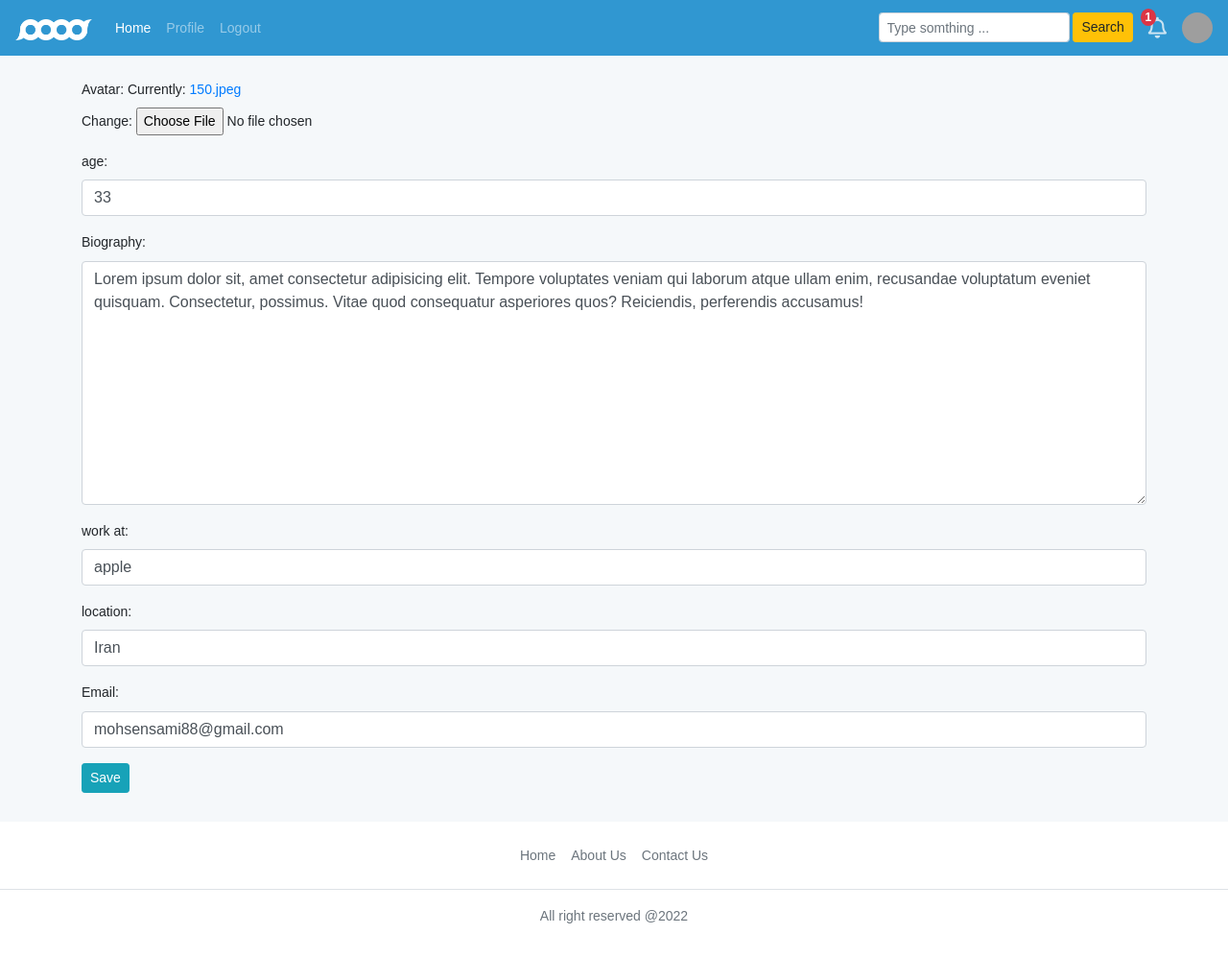
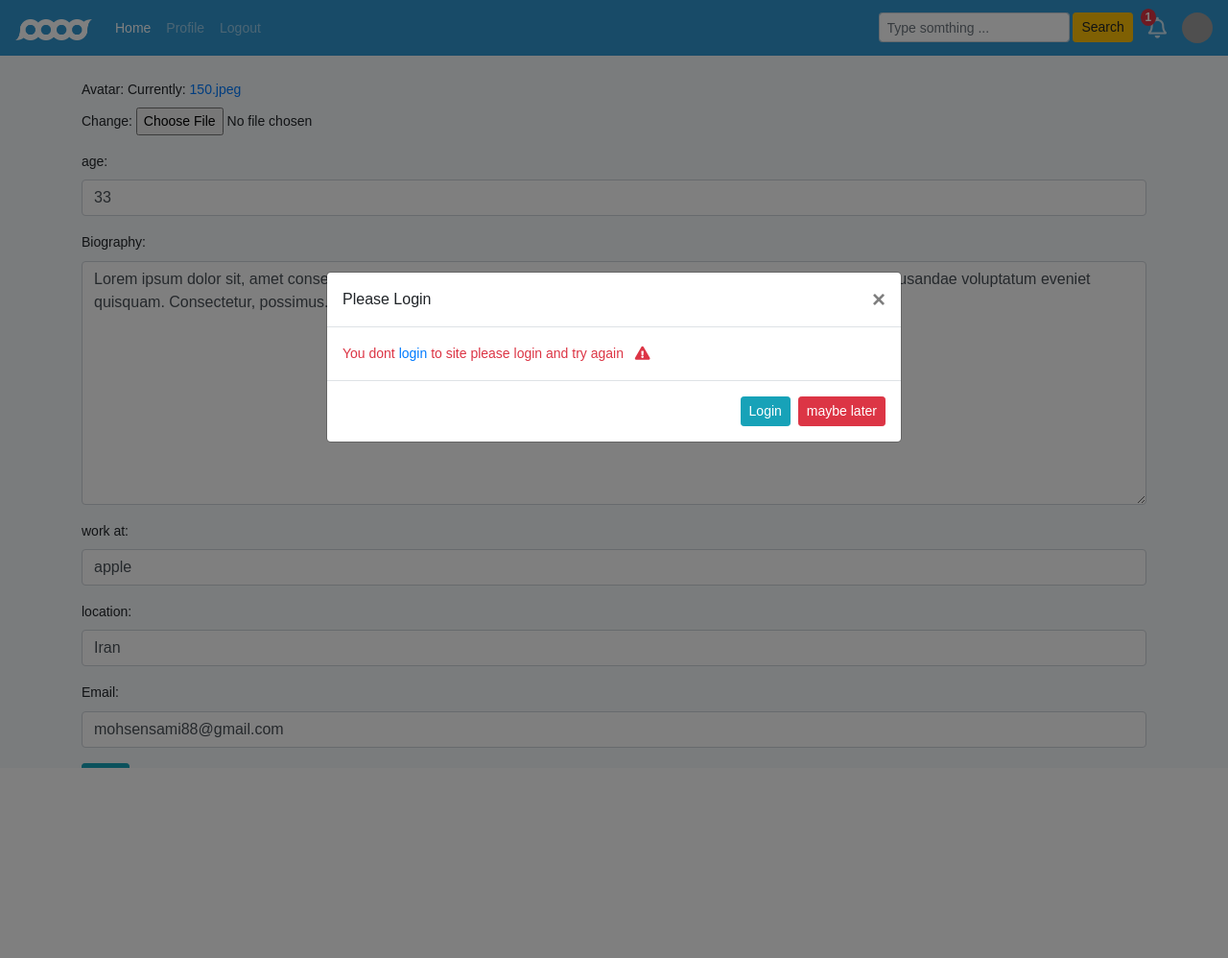
Before and after one commit to mohsensami/discuss, a Django app: page /account/edit_user/ in a window 1280 px wide. Shown: the whole page at 96% size. After the commit the page ends 800 px from the top, so only its background shows below. Run offline with Django 4.2, Linux system fonts and the light colour scheme; a user stored in the database is signed in; data comes from the database, SQL or seed files in the repository; some libraries are stand-ins or nearby versions; grey boxes are pictures that could not be loaded.

Commit message:
modal added for login anonymouse users after 5 seconds

```diff
--- a/templates/base.html
+++ b/templates/base.html
@@ -38,13 +38,26 @@
 
 
 
-        <!------------------------Light BOx OPtions------------->
-
-
-
-
-
-
+        <!------------------------Light BOX Login------------->
+            <div id="myModal" class="modal" tabindex="-1">
+                <div class="modal-dialog modal-dialog-centered">
+                  <div class="modal-content">
+                    <div class="modal-header">
+                      <h5 class="modal-title">Please Login</h5>
+                      <button type="button" class="close" data-dismiss="modal" aria-label="Close">
+                        <span aria-hidden="true">&times;</span>
+                      </button>
+                    </div>
+                    <div class="modal-body">
+                        <span class="text-center text text-danger">You dont <a href="{% url 'account:login' %}">login</a> to site please login and try again <i class="fa fa-exclamation-triangle ml-2" aria-hidden="true"></i></span>
+                    </div>
+                    <div class="modal-footer">
+                        <a href="{% url 'account:login' %}" type="button" class="btn btn-sm btn-info">Login</a>
+                        <button type="button" class="btn btn-sm btn-danger" data-dismiss="modal">maybe later</button>
+                    </div>
+                  </div>
+                </div>
+              </div>
 
 
 
@@ -56,7 +69,13 @@
                 $(document).ready(function(){
                   $('[data-toggle="popover"]').popover();
                 });
-                </script>
+
+    $(window).on('load', function() {
+        setTimeout(()=> {
+                $('#myModal').modal('show');
+        }, 5000)
+    });
+        </script>
         <!-- <script src="https://cdnjs.cloudflare.com/ajax/libs/twitter-bootstrap/4.3.1/js/bootstrap.min.js"></script> -->
 </body>
 
```
